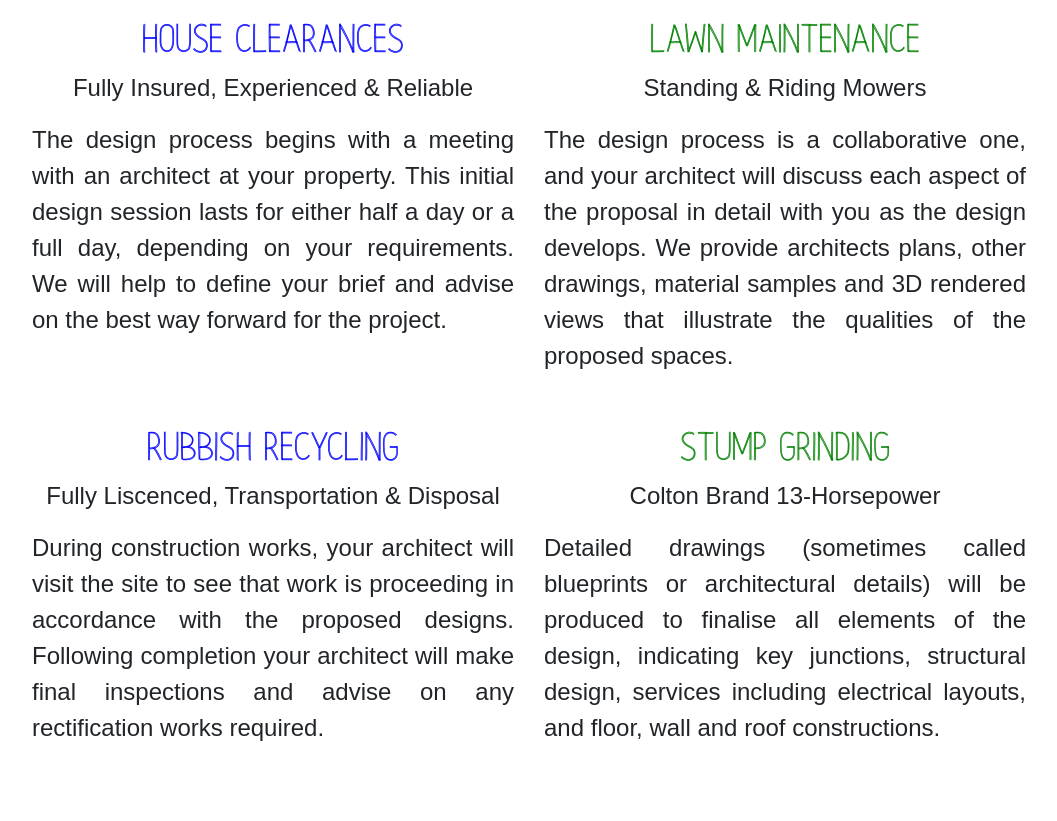
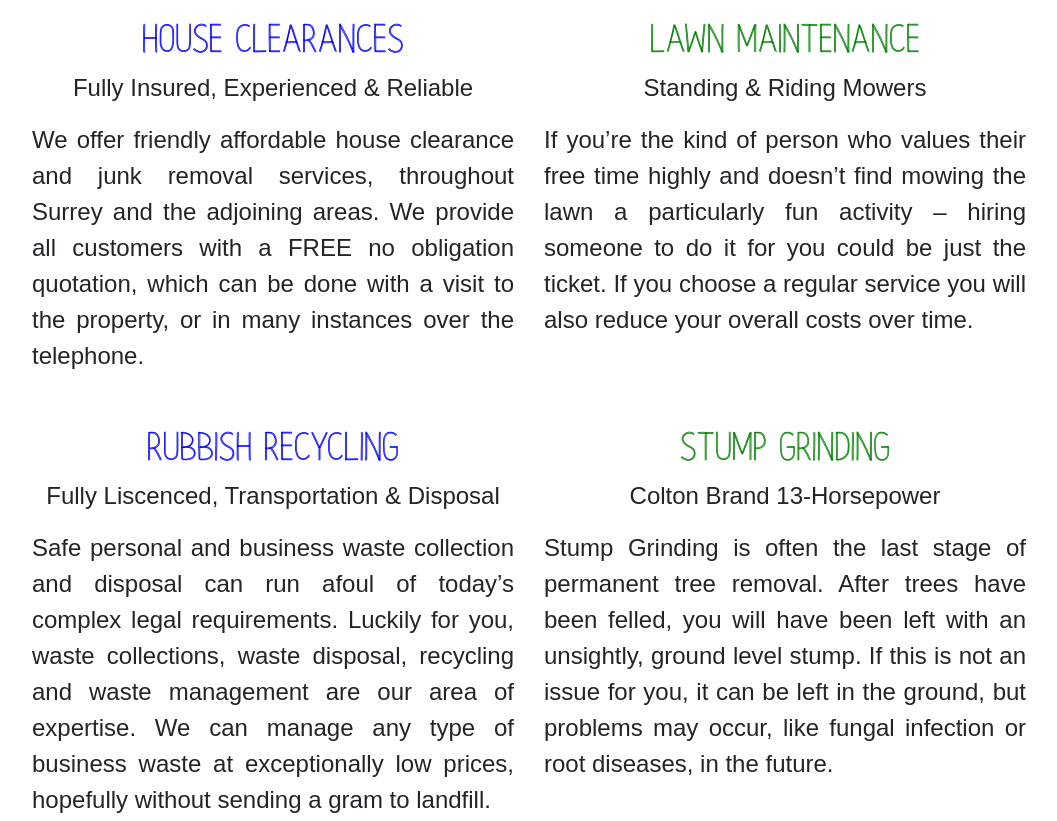
Before and after one commit to HenryPorterGithub/jolly-home, a plain HTML site: page index.html in a window 1280 px wide. Shown: the part 1740-2561 px from the top of the page, without its empty margins (111-1168 px from the left). Drawn offline with nearby package versions, Linux system fonts and the light colour scheme; a web font is replaced by a local one.

Commit message:
text changes, number

```diff
--- a/index.html
+++ b/index.html
@@ -144,7 +144,7 @@
             <div class="col-sm-12 col-md-6 smallerColumn">
                 <h1 class="fontManuvers spanHome">house clearances</h1>
                 <p class="TextAlignCenter">Fully Insured, Experienced & Reliable</p>
-                <p class="serviceDescriptions">The design process begins with a meeting with an architect at your property. This initial design session lasts for either half a day or a full day, depending on your requirements. We will help to define your brief and advise on the best way forward for the project.</p>
+                <p class="serviceDescriptions">We offer friendly affordable house clearance and junk removal services, throughout Surrey and the adjoining areas. We provide all customers with a FREE no obligation quotation, which can be done with a visit to the property, or in many instances over the telephone.</p>
             </div>
             <div class="col-sm-12 col-md-6">
                 <div class="container">
@@ -157,7 +157,7 @@
             <div class="col-sm-12 col-md-6 smallerColumn">
                 <h1 class="fontManuvers spanGarden">lawn maintenance</h1>
                 <p class="TextAlignCenter">Standing & Riding Mowers</p>
-                <p class="serviceDescriptions">The design process is a collaborative one, and your architect will discuss each aspect of the proposal in detail with you as the design develops. We provide architects plans, other drawings, material samples and 3D rendered views that illustrate the qualities of the proposed spaces.</p>
+                <p class="serviceDescriptions">If you’re the kind of person who values their free time highly and doesn’t find mowing the lawn a particularly fun activity – hiring someone to do it for you could be just the ticket. If you choose a regular service you will also reduce your overall costs over time.</p>
             </div>
             <div class="col-sm-12 col-md-6">
                 <div class="container">
@@ -170,7 +170,7 @@
             <div class="col-sm-12 col-md-6 smallerColumn">
                 <h1 class="fontManuvers spanHome">rubbish recycling</h1>
                 <p class="TextAlignCenter">Fully Liscenced, Transportation & Disposal</p>
-                <p class="serviceDescriptions">During construction works, your architect will visit the site to see that work is proceeding in accordance with the proposed designs. Following completion your architect will make final inspections and advise on any rectification works required.</p>
+                <p class="serviceDescriptions">Safe personal and business waste collection and disposal can run afoul of today’s complex legal requirements. Luckily for you, waste collections, waste disposal, recycling and waste management are our area of expertise. We can manage any type of business waste at exceptionally low prices, hopefully without sending a gram to landfill.</p>
             </div>
             <div class="col-sm-12 col-md-6">
                 <div class="container">
@@ -183,7 +183,7 @@
             <div class="col-sm-12 col-md-6 smallerColumn">
                 <h1 class="fontManuvers spanGarden">stump grinding</h1>
                 <p class="TextAlignCenter">Colton Brand 13-Horsepower</p>
-                <p class="serviceDescriptions">Detailed drawings (sometimes called blueprints or architectural details) will be produced to finalise all elements of the design, indicating key junctions, structural design, services including electrical layouts, and floor, wall and roof constructions.</p>
+                <p class="serviceDescriptions">Stump Grinding is often the last stage of permanent tree removal. After trees have been felled, you will have been left with an unsightly, ground level stump. If this is not an issue for you, it can be left in the ground, but problems may occur, like fungal infection or root diseases, in the future.</p>
             </div>
         </div>
 
@@ -191,22 +191,22 @@
             <div class="col-sm-12 col-md-6">
                 <h1 class="fontManuvers spanHome">house clearances</h1>
                 <p class="TextAlignCenter">Fully Insured, Experienced & Reliable</p>
-                <p class="serviceDescriptions">The design process begins with a meeting with an architect at your property. This initial design session lasts for either half a day or a full day, depending on your requirements. We will help to define your brief and advise on the best way forward for the project.</p>
+                <p class="serviceDescriptions">We offer friendly affordable house clearance and junk removal services, throughout Surrey and the adjoining areas. We provide all customers with a FREE no obligation quotation, which can be done with a visit to the property, or in many instances over the telephone.</p>
             </div>
             <div class="col-sm-12 col-md-6">
                 <h1 class="fontManuvers spanGarden">lawn maintenance</h1>
                 <p class="TextAlignCenter">Standing & Riding Mowers</p>
-                <p class="serviceDescriptions">The design process is a collaborative one, and your architect will discuss each aspect of the proposal in detail with you as the design develops. We provide architects plans, other drawings, material samples and 3D rendered views that illustrate the qualities of the proposed spaces.</p>
+                <p class="serviceDescriptions">If you’re the kind of person who values their free time highly and doesn’t find mowing the lawn a particularly fun activity – hiring someone to do it for you could be just the ticket. If you choose a regular service you will also reduce your overall costs over time.</p>
             </div>
             <div class="col-sm-12 col-md-6">
                 <h1 class="fontManuvers spanHome">rubbish recycling</h1>
                 <p class="TextAlignCenter">Fully Liscenced, Transportation & Disposal</p>
-                <p class="serviceDescriptions">During construction works, your architect will visit the site to see that work is proceeding in accordance with the proposed designs. Following completion your architect will make final inspections and advise on any rectification works required.</p>
+                <p class="serviceDescriptions">Safe personal and business waste collection and disposal can run afoul of today’s complex legal requirements. Luckily for you, waste collections, waste disposal, recycling and waste management are our area of expertise. We can manage any type of business waste at exceptionally low prices, hopefully without sending a gram to landfill.</p>
             </div>
             <div class="col-sm-12 col-md-6">
                 <h1 class="fontManuvers spanGarden">stump grinding</h1>
                 <p class="TextAlignCenter">Colton Brand 13-Horsepower</p>
-                <p class="serviceDescriptions">Detailed drawings (sometimes called blueprints or architectural details) will be produced to finalise all elements of the design, indicating key junctions, structural design, services including electrical layouts, and floor, wall and roof constructions.</p>
+                <p class="serviceDescriptions">Stump Grinding is often the last stage of permanent tree removal. After trees have been felled, you will have been left with an unsightly, ground level stump. If this is not an issue for you, it can be left in the ground, but problems may occur, like fungal infection or root diseases, in the future.</p>
             </div>
 
         </div>
@@ -215,7 +215,7 @@
     <!-- contact -->
     <section id="sec3">
         <h1 class="header fontManuvers spanGarden">free quotes</h1>
-        <h1 class="subheader">+447714217199</h1>
+        <h1 class="subheader">+447943626242</h1>
     </section>
 
     <!-- pledge -->
--- a/resources/css/main.css
+++ b/resources/css/main.css
@@ -15,7 +15,6 @@
     border: 16px solid #f3f3f3;
     border-radius: 50%;
     border-top: 16px solid blue;
-    border-right: 16px solid black;
     border-bottom: 16px solid green;
     width: 120px;
     height: 120px;
```
